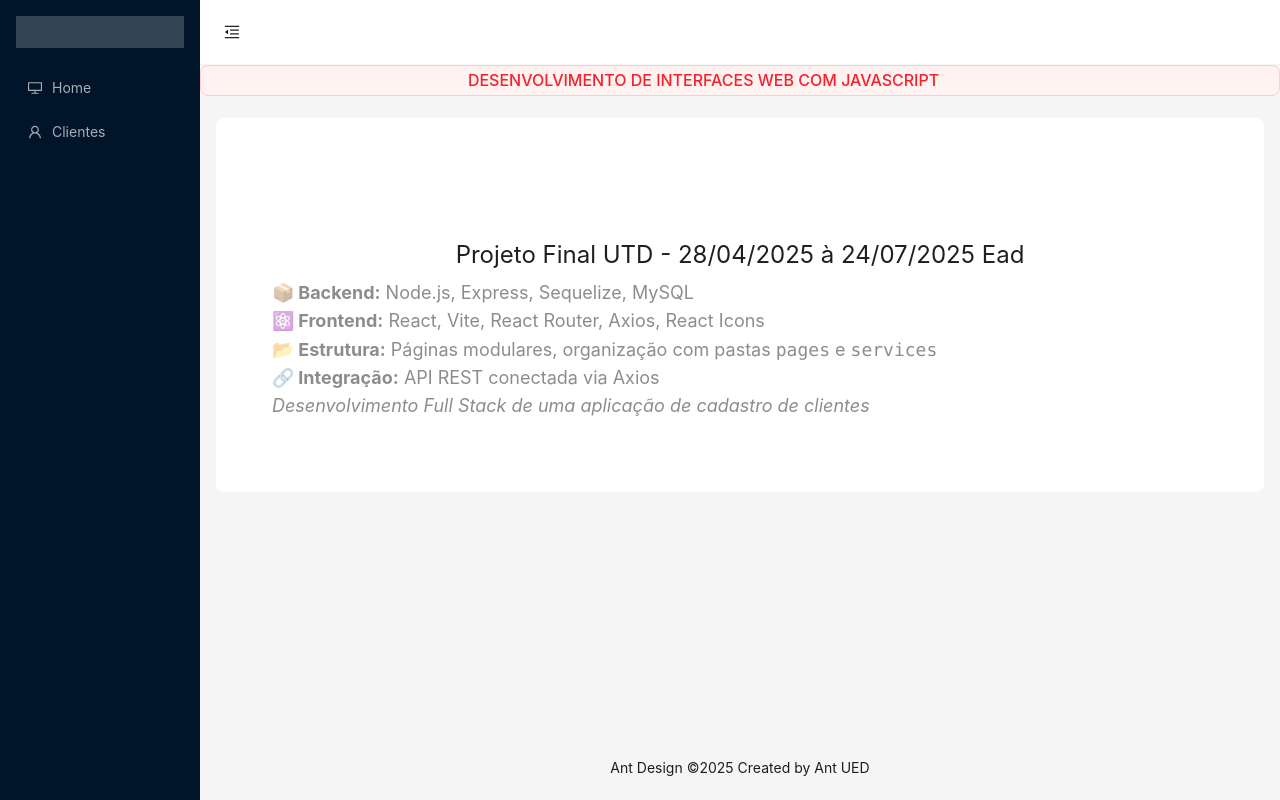
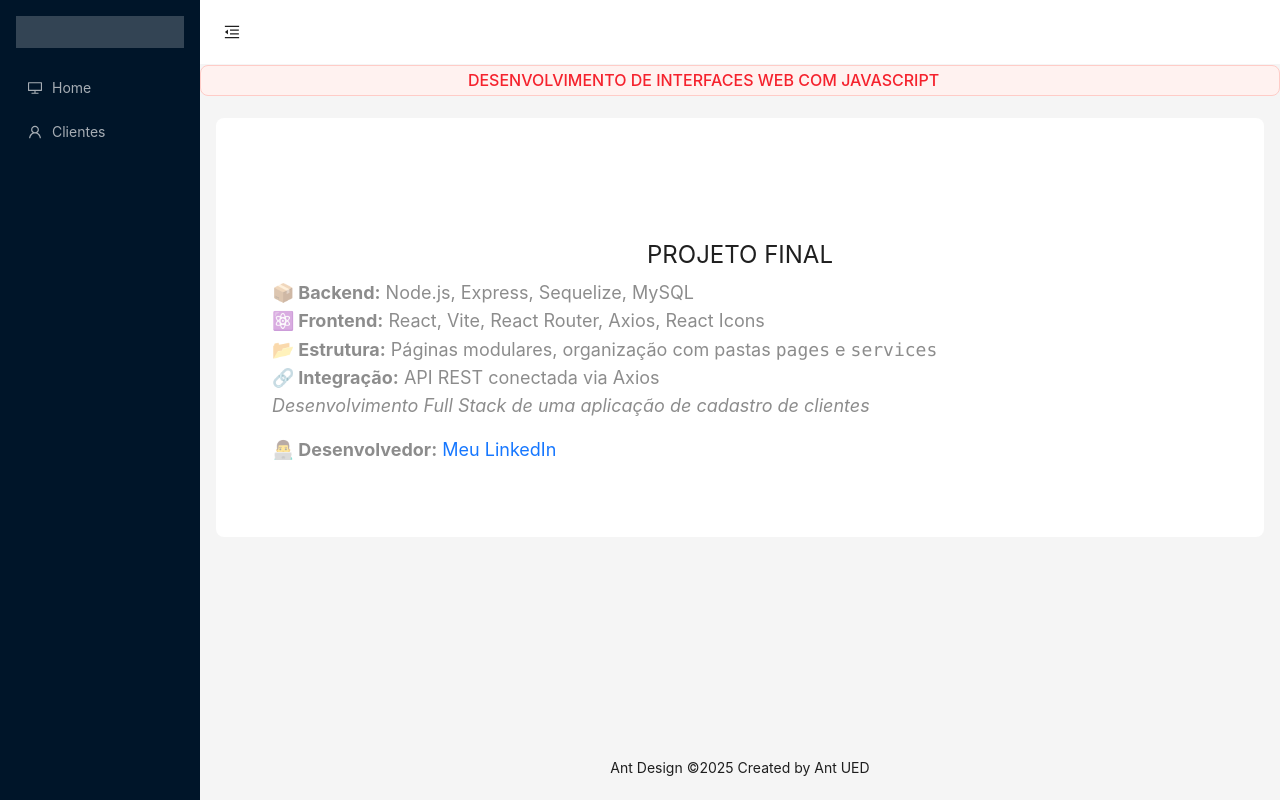
Before and after one commit to reginaldolimas-dev/projeto-utd, a React (Vite) app: page / in a window 1280 px wide. Built offline with nearby package versions, Linux system fonts and the light colour scheme.

Commit message:
criando primeira rota clientes

```diff
--- a/package.json
+++ b/package.json
@@ -11,6 +11,7 @@
   },
   "dependencies": {
     "antd": "^5.26.5",
+    "axios": "^1.10.0",
     "react": "^19.1.0",
     "react-dom": "^19.1.0",
     "react-router": "^7.7.0"
--- /dev/null
+++ b/src/componentes/Api/api.js
@@ -0,0 +1,6 @@
+import axios from "axios";
+
+
+export const api = axios.create({
+    baseURL: "http://localhost:3000/api", // URL base da API
+})
--- a/src/componentes/Home/Home.jsx
+++ b/src/componentes/Home/Home.jsx
@@ -9,7 +9,7 @@ export function Home() {
           key={0}
           icon={<Icon type="sound" />}
           status="warning"
-          title={"Projeto Final UTD - 28/04/2025 à 24/07/2025 Ead"}
+          title={"PROJETO FINAL"}
           subTitle={
             <div style={{ textAlign: "left", fontSize: "18px" }}>
               <div>
@@ -28,6 +28,12 @@ export function Home() {
               <div>
                 <em>Desenvolvimento Full Stack de uma aplicação de cadastro de clientes</em>
               </div>
+              <div style={{ marginTop: "16px" }}>
+                <strong>👨‍💻 Desenvolvedor:</strong>{" "}
+                <a href="https://www.linkedin.com/in/reginaldolimas/" target="_blank" rel="noopener noreferrer">
+                  Meu LinkedIn
+                </a>
+              </div>
             </div>
           }
         />
```
Also changed, not shown: src/componentes/Api/rotas-cliente.js (added, +7 -0 lines), 1 other file (tests, documents, lock files or other folders).
